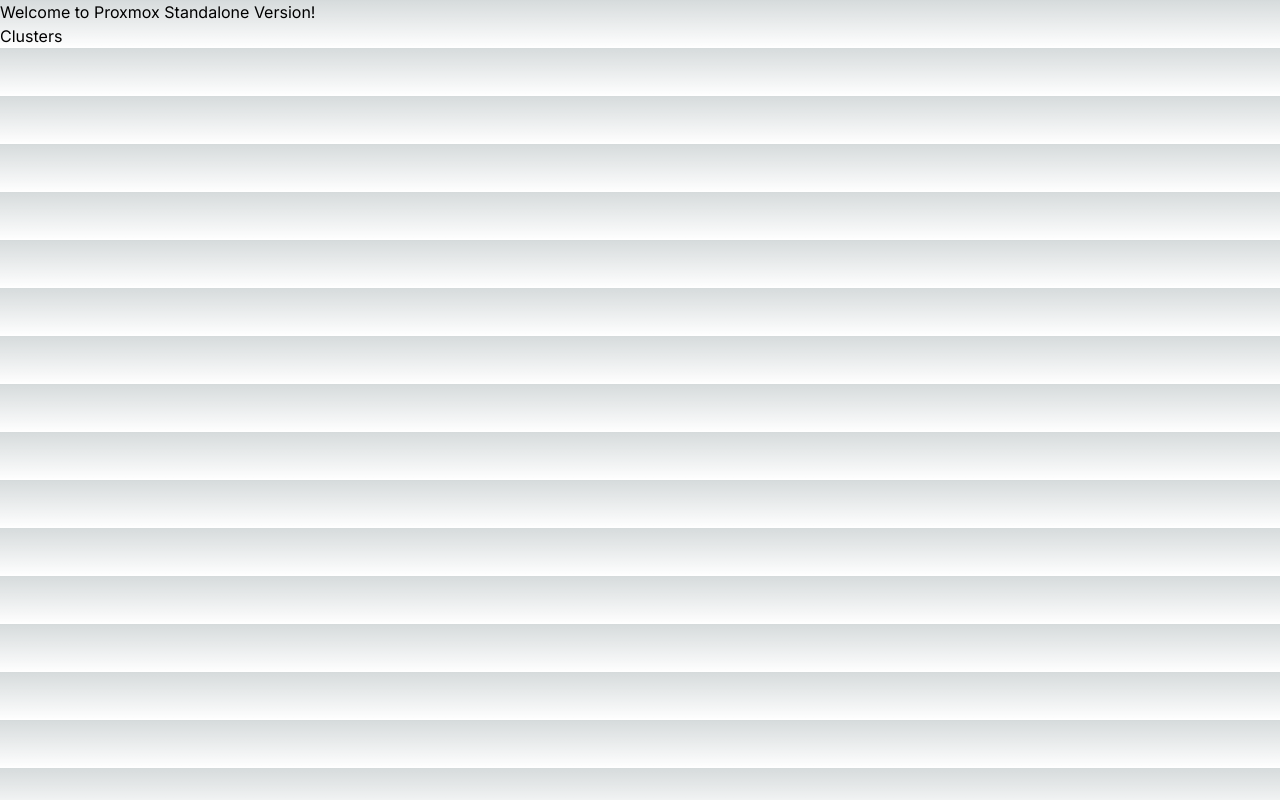
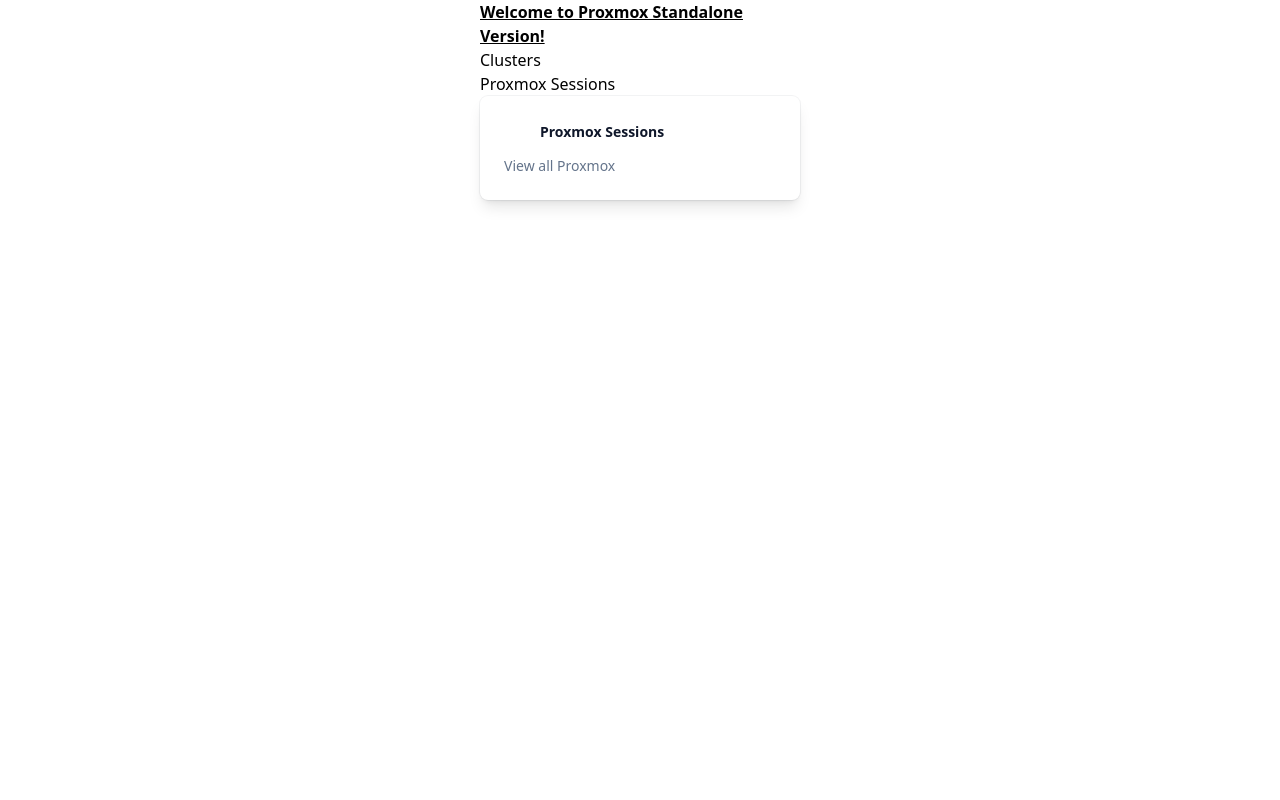
Before and after one commit to emersonfelipesp/netbox-proxbox, a Next.js app in the folder standalone/: page / in a window 1280 px wide. Built offline with nearby package versions, Linux system fonts and the light colour scheme.

Commit message:
Start styling with tailwind

```diff
--- a/standalone/app/globals.css
+++ b/standalone/app/globals.css
@@ -8,6 +8,8 @@
   --background-end-rgb: 255, 255, 255;
 }
 
+/* Dark mode */
+/*
 @media (prefers-color-scheme: dark) {
   :root {
     --foreground-rgb: 255, 255, 255;
@@ -15,7 +17,10 @@
     --background-end-rgb: 0, 0, 0;
   }
 }
+*/
 
+/* Set the background to a linear gradient. */
+/*
 body {
   color: rgb(var(--foreground-rgb));
   background: linear-gradient(
@@ -25,3 +30,4 @@
     )
     rgb(var(--background-start-rgb));
 }
+*/
--- a/standalone/app/layout.js
+++ /dev/null
@@ -1,19 +0,0 @@
-import { Inter } from 'next/font/google'
-import './globals.css'
-
-const inter = Inter({ subsets: ['latin'] })
-
-export const metadata = {
-  title: 'Proxbox App',
-  description: 'The Proxbox Standalone Version!',
-}
-
-export default function RootLayout({ children }) {
-  return (
-    <html lang="en">
-      <body className={inter.className}>
-        {children}
-      </body>
-    </html>
-  )
-}
--- /dev/null
+++ b/standalone/app/layout.tsx
@@ -0,0 +1,22 @@
+import Head from 'next/head'
+import type { Metadata } from 'next'
+
+// These styles apply to every route in the application
+import './globals.css'
+
+export const metadata: Metadata = {
+  title: 'Proxbox App',
+  description: 'The Proxbox Standalone Version!',
+}
+
+export default function RootLayout({
+  children,
+}: {
+  children: React.ReactNode
+}) {
+  return (
+    <html lang="en">
+      <body>{children}</body>
+    </html>
+  )
+}
--- a/standalone/app/page.tsx
+++ b/standalone/app/page.tsx
@@ -3,10 +3,25 @@
 
 export default function Home() {
   return (
-    <>
-      <div>Welcome to Proxmox Standalone Version!</div>
-      <Link href="/cluster">Clusters</Link>
-    </>
+    <div className="mx-auto max-w-xs">
+      <div >
+        <h1 className="text-3x1 font-bold underline">Welcome to Proxmox Standalone Version!</h1>
+      </div>
+
+      <ul>
+        <li><Link href="/cluster">Clusters</Link></li>
+        <li><Link href="/proxmox/sessions">Proxmox Sessions</Link></li>
+      </ul>
+
+      <a href="#" className="group block max-w-xs mx-auto rounded-lg p-6 bg-white ring-1 ring-slate-900/5 shadow-lg space-y-3 hover:bg-sky-500 hover:ring-sky-500">
+        <div className="flex items-center space-x-3">
+          <svg className="h-6 w-6 stroke-sky-500 group-hover:stroke-white" fill="none" viewBox="0 0 24 24"></svg>
+          <h3 className="text-slate-900 group-hover:text-white text-sm font-semibold">Proxmox Sessions</h3>
+        </div>
+        <p className="text-slate-500 group-hover:text-white text-sm">View all Proxmox </p>
+      </a>
+    </div>
+
   )
 
 }
--- a/standalone/app/proxmox/sessions/page.tsx
+++ b/standalone/app/proxmox/sessions/page.tsx
@@ -19,9 +19,17 @@
 async function Session({ sessions }) {
 
     return (
-        <>
+        <div>
             {
                 sessions.map(( session ) => (
+                    <>
+                        <a href="#" className="group block max-w-xs mx-auto rounded-lg p-6 bg-white ring-1 ring-slate-900/5 shadow-lg space-y-3 hover:bg-sky-500 hover:ring-sky-500">
+                            <div className="flex items-center space-x-3">
+                                <svg className="h-6 w-6 stroke-sky-500 group-hover:stroke-white" fill="none" viewBox="0 0 24 24"></svg>
+                                <h3 className="text-slate-900 group-hover:text-white text-sm font-semibold">{session.name}</h3>
+                            </div>
+                            <h2 className="text-slate-500 group-hover:text-white text-sm">View all Proxmox </h2>
+                        </a>
                         <ul>
                                 <li key={session.domain}>{session.domain}</li>
                                 <li key={session.http_user}>{session.http_user}</li>
@@ -29,9 +37,10 @@
                                 <li key={session.name}>{session.name}</li>
                                 <li key={session.mode}>{session.mode}</li>
                         </ul>
+                    </>
                 ))
             }
-        </>
+        </div>
     )
 
 
@@ -40,7 +49,7 @@
     const data = await getData()
 
     return (
-        <div className="container">
+        <div className="container mx-auto max-w-xs">
             <h1>Proxmox Sessions</h1>
             <Session sessions={data} />
         </div>
--- a/standalone/package.json
+++ b/standalone/package.json
@@ -9,6 +9,8 @@
     "lint": "next lint"
   },
   "dependencies": {
+    "@headlessui/react": "^1.7.17",
+    "@heroicons/react": "^2.0.18",
     "next": "14.0.1",
     "react": "^18",
     "react-dom": "^18"
```
Also changed, not shown: 1 other file (tests, documents, lock files or other folders). Lines whose indentation alone changed are shown as unchanged.
